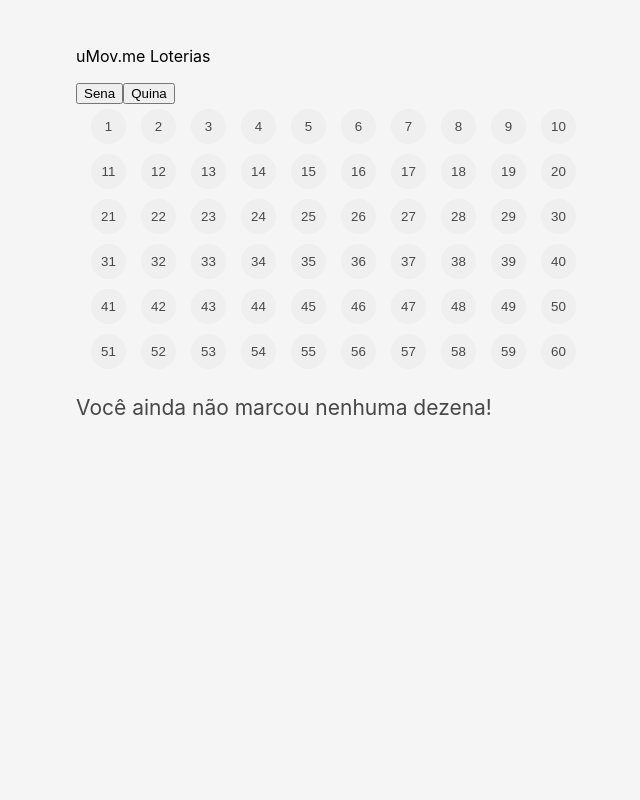
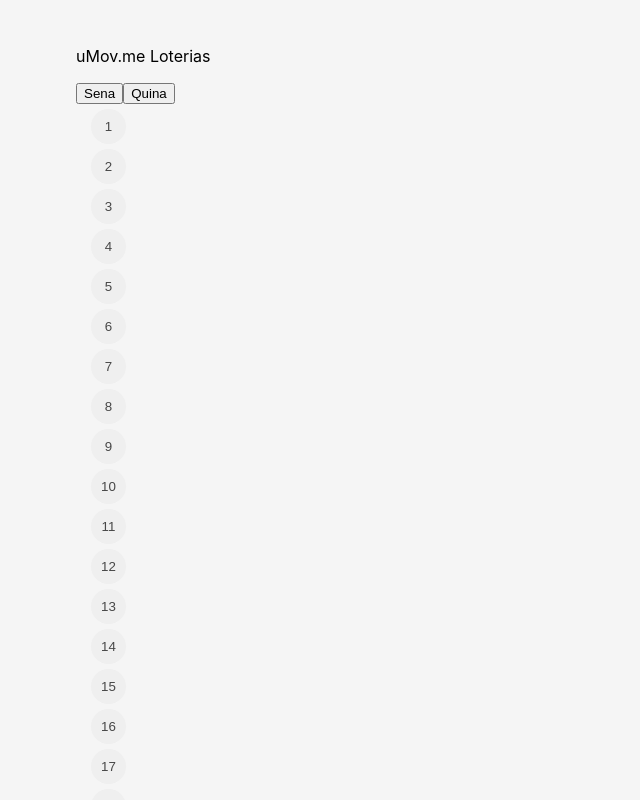
Before and after one commit to isadoramz/lottery, a React (Create React App) app: page / in a window 1280 px wide. Shown: the top 800 px of the page, without its empty margins (224-864 px from the left). Built offline with nearby package versions, Linux system fonts and the light colour scheme.

Commit message:
refactor: refactor pages

```diff
--- a/src/components/LotteryOption/index.js
+++ b/src/components/LotteryOption/index.js
@@ -1,11 +1,11 @@
-import "./styles.css"
+import "./styles.css";
 
-const Option = ({ key, selectOption, option, type }) => {
-    return (
-        <div key={key} className="optionWrapper">
-            <button className="option" onClick={() => selectOption(option, type)}>{option}</button>
-        </div>
-    )
+const Option = ({ key, selectOption, option, type, isSelected}) => {
+	return (
+		<div key={key} className="optionWrapper">
+			<button className={isSelected(option) ? ("optionSelected") : ("option")} onClick={() => selectOption(option, type)}>{option}</button>
+		</div>
+	)
 }
 
 export default Option;
--- a/src/pages/lottery/index.js
+++ b/src/pages/lottery/index.js
@@ -1,41 +1,38 @@
 import React, { useEffect, useContext } from "react";
 import Presentation from "./presentation";
-import { LotteryContext } from "../../contexts/LotteryContext"
-import LotteryProvider from "../../contexts/LotteryContext"
+import { LotteryContext } from "../../contexts/LotteryContext";
 
 const Lottery = () => {
-	const { currentTab, setCurrentTab, gamePrice, setGamePrice } = useContext(LotteryContext);
-
+	const { currentTab, setCurrentTab, setGamePrice } = useContext(LotteryContext);
 	const [senaOptions, setSenaOptions] = React.useState([]);
 	const [quinaOptions, setQuinaOptions] = React.useState([]);
-
 	const [selectedSenaOptions, setSelectedSenaOptions] = React.useState([]);
 	const [selectedQuinaOptions, setSelectedQuinaOptions] = React.useState([]);
 	const senaTax = [
-		{ options: 6, value: 4.5 },
-		{ options: 7, value: 31.5 },
-		{ options: 8, value: 126 },
-		{ options: 9, value: 378 },
-		{ options: 10, value: 945},
-		{ options: 11, value: 2079 },
-		{ options: 12, value: 4158 },
-		{ options: 13, value: 7722 },
-		{ options: 14, value: 13513.50},
-		{ options: 15, value: 22522.50 }
+		{ options: 6, value: "4,50" },
+		{ options: 7, value: "31.50"},
+		{ options: 8, value: "126,00" },
+		{ options: 9, value: "378,00" },
+		{ options: 10, value: "945,00"},
+		{ options: 11, value: "2079,00"},
+		{ options: 12, value: "4158,00" },
+		{ options: 13, value: "7722,00" },
+		{ options: 14, value: "13513,50"},
+		{ options: 15, value: "22522,50" }
 	];
 	const quinaTax = [
-		{ options: 5, value: 2 },
-		{ options: 6, value: 12 },
-		{ options: 7, value: 42 },
-		{ options: 8, value: 112 },
-		{ options: 9, value: 252 },
-		{ options: 10, value: 504} ,
-		{ options: 11, value: 924 },
-		{ options: 12, value: 1584 },
-		{ options: 13, value: 2574 },
-		{ options: 14, value: 4004 },
-		{ options: 15, value: 6006 }
-	]
+		{ options: 5, value: "2,00" },
+		{ options: 6, value: "12,00"},
+		{ options: 7, value: "42,00" },
+		{ options: 8, value: "112,00" },
+		{ options: 9, value: "252,00" },
+		{ options: 10, value: "504,00" } ,
+		{ options: 11, value: "924,00" },
+		{ options: 12, value: "1584,00" },
+		{ options: 13, value: "2574,00" },
+		{ options: 14, value: "4004,00" },
+		{ options: 15, value: "6006,00" }
+	];
 
 	useEffect(() => {
 		const numbers = []
@@ -73,7 +70,6 @@ const Lottery = () => {
 				setSelectedQuinaOptions([...selectedQuinaOptions, number])
 			}
 		}
-
 	}
 
 	const formatNumber = (number) => {
@@ -81,8 +77,8 @@ const Lottery = () => {
 		return number;
 	}
 
-	let formatedSenaOptions = selectedSenaOptions?.map((option) => formatNumber(option)).sort().join("-");
-	let formatedQuinaOptions = selectedQuinaOptions?.map((option) => formatNumber(option)).sort().join("-");
+	let formatedSenaOptions = selectedSenaOptions?.map((option) => formatNumber(option)).sort().join(" - ");
+	let formatedQuinaOptions = selectedQuinaOptions?.map((option) => formatNumber(option)).sort().join(" - ");
 
 	const senaOptionIsSelected = (number) => {
 		return selectedSenaOptions.filter((option) => option === number).length > 0
@@ -124,6 +120,8 @@ const Lottery = () => {
 				selectedQuinaOptions={selectedQuinaOptions}
 				calculatePrice={calculatePrice}
 				quinaOptions={quinaOptions}
+				senaOptionIsSelected={senaOptionIsSelected}
+				quinaOptionIsSelected={quinaOptionIsSelected}
 			/>
 	)
 }
--- a/src/pages/lottery/presentation.js
+++ b/src/pages/lottery/presentation.js
@@ -1,6 +1,7 @@
 import React from "react";
-import Option from "../../components/LotteryOption"
-import LotteryInfo from "../../components/LotteryInfo"
+
+import Option from "../../components/LotteryOption";
+import LotteryInfo from "../../components/LotteryInfo";
 
 import "./styles.css";
 
@@ -14,41 +15,42 @@ const Presentation = ({
 	selectedSenaOptions,
 	selectedQuinaOptions,
 	calculatePrice,
-	quinaOptions
+	quinaOptions,
+	senaOptionIsSelected,
+	quinaOptionIsSelected
 }) => {
 	return (
 		<div className="container">
 			<div className="titleWrpper">
-				<p>uMov.me Loterias</p>
+				<p className="title">uMov.me Loterias</p>
 			</div>
 			<div className="optionsButtonsWrapper">
-				<button onClick={() => setCurrentTab("sena")}>Sena</button>
-				<button onClick={() => setCurrentTab("quina")}>Quina</button>
+				<button className="optionButton" onClick={() => setCurrentTab("sena")}>Sena</button>
+				<button className="optionButton" onClick={() => setCurrentTab("quina")}>Quina</button>
 			</div>
-			{currentTab === "sena" ? (
-				<>
-					<div className="loteryWrapper">
-						{
+			<div>
+				<div className="optionsWrapper">
+					<div className="options">
+						{currentTab === "sena" ? (
 							senaOptions.map((option, i) => (
-								<Option key={i} option={option} selectOption={selectSenaOption} type="sena"/>
+								<Option key={i} option={option} selectOption={selectSenaOption} isSelected={senaOptionIsSelected} type="sena"/>
 							))
+						) : (
+							quinaOptions.map((option, i) => (
+								<Option key={i} option={option} selectOption={selectSenaOption} isSelected={quinaOptionIsSelected} type="quina"/>
+							))
+						)
 						}
 					</div>
-					<LotteryInfo options={selectedSenaOptions} optionsToRender={formatedSenaOptions} price={calculatePrice} type="sena"/>
-				</>
-			) : (
-				<>
-					<div className="loteryWrapper">
-						{
-							quinaOptions.map((option, i) => (
-								<Option key={i} option={option} selectOption={selectSenaOption} type="quina"/>
-							))
-						}
-					</div>
-					<LotteryInfo options={selectedQuinaOptions} optionsToRender={formatedQuinaOptions} price={calculatePrice} type="quina"/>
-				</>
-			)}
+				</div>
+				{currentTab === "sena" ? (
+						<LotteryInfo options={selectedSenaOptions} optionsToRender={formatedSenaOptions} price={calculatePrice} type="sena"/>
+					) : (
+						<LotteryInfo options={selectedQuinaOptions} optionsToRender={formatedQuinaOptions} price={calculatePrice} type="quina"/>
+					)
+				}
 			</div>
+		</div>
 	)
 }
 
```
Also changed, not shown: src/routes/index.js (+4 -4 lines).
